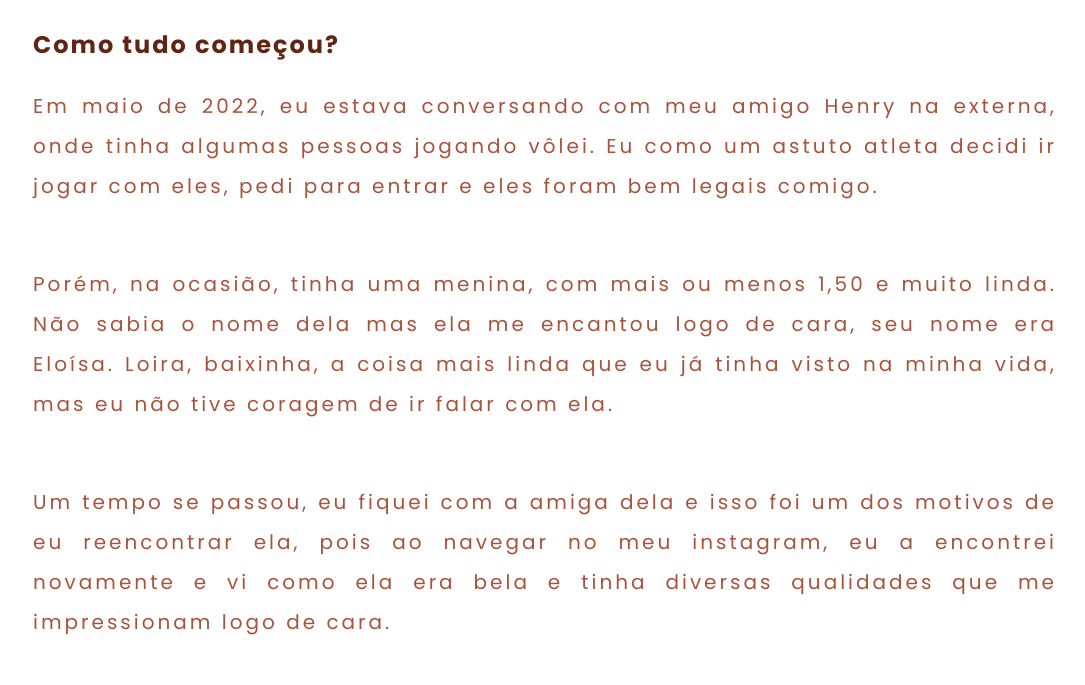
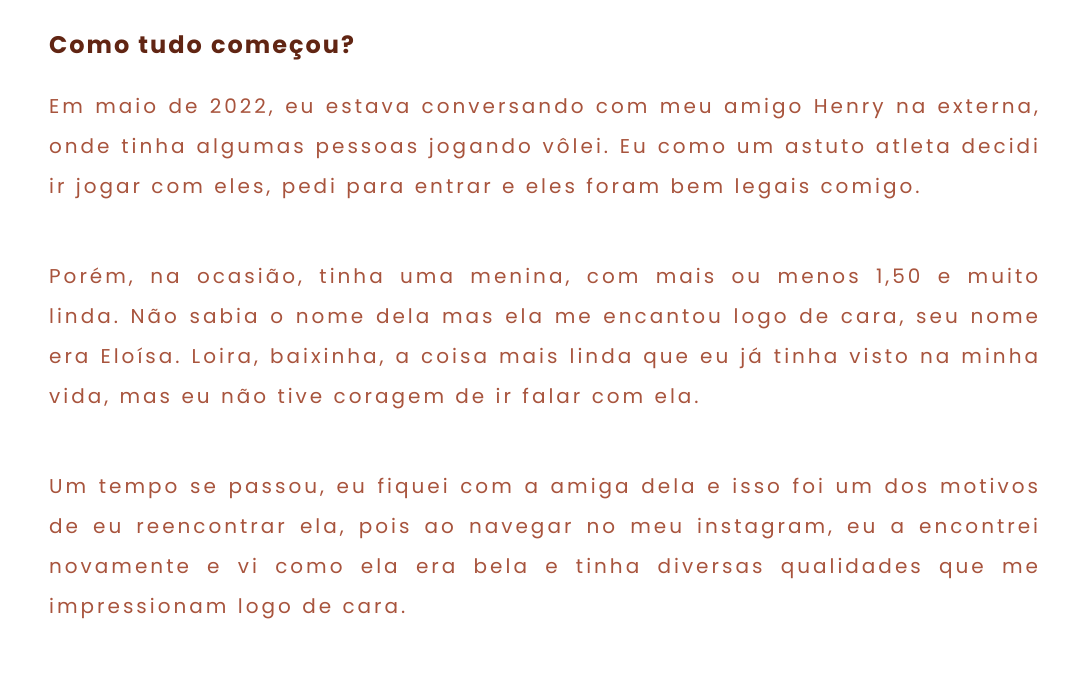
Before and after one commit to Luc4sFreire/projeto-nos, a plain HTML site: page index.html in a window 1280 px wide. Shown: the part 71-756 px from the top of the page, without its empty margins (95-1180 px from the left). Drawn offline with nearby package versions, Linux system fonts and the light colour scheme.

Commit message:
manutenção

```diff
--- a/estilo/style.css
+++ b/estilo/style.css
@@ -73,7 +73,7 @@ main{margin-top: 30px;}
 article{
     margin: auto;
     margin-top: 20px;
-    width: 80vw;
+    width: 80%;
 }
 
 article h2{
@@ -84,12 +84,12 @@ article h2{
 }
 
 article p{
-    font: normal 1.25em var(--font-padrao);
+    font: normal 1.25rem var(--font-padrao);
     text-align: justify;
     line-height: 2em;
     letter-spacing: 3px;
     color: var(--cor2);
-    padding-bottom: 2em;
+    padding-bottom: 2rem;
 }
 
 #date ul{
```
